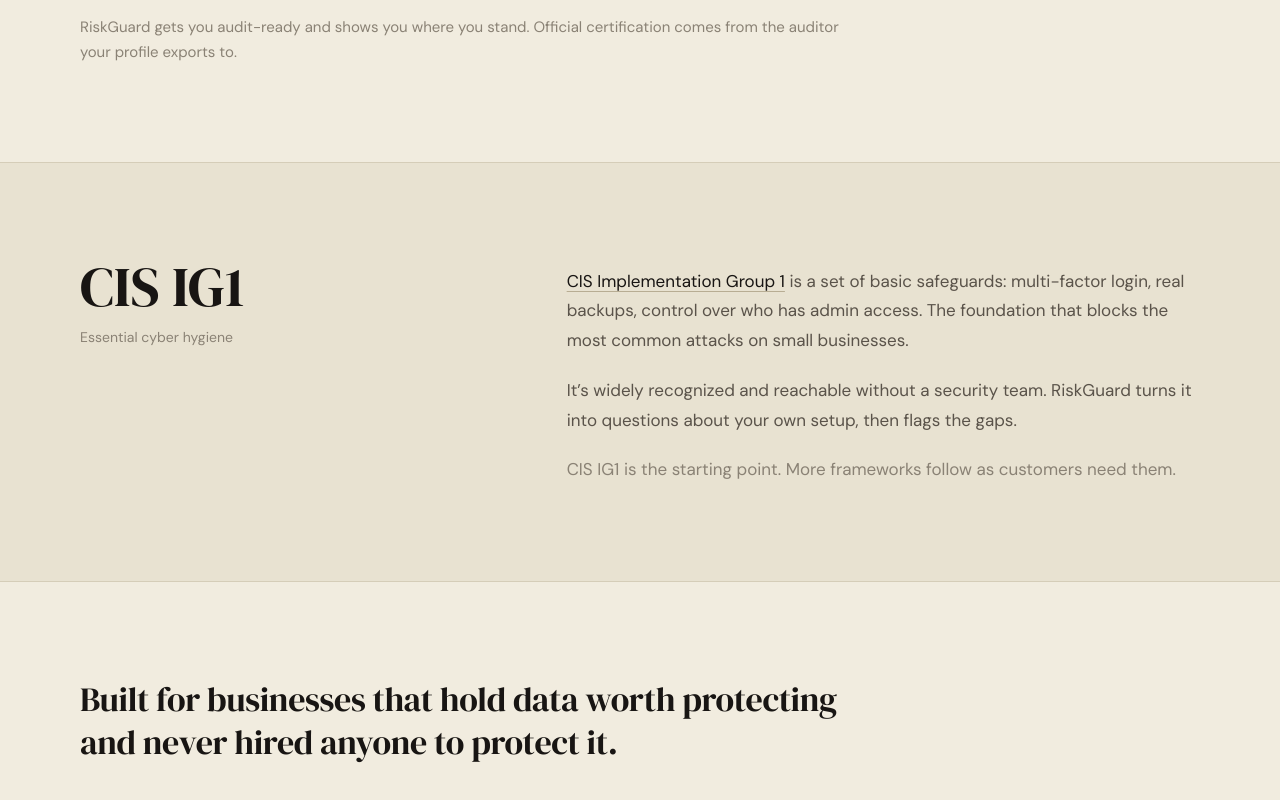
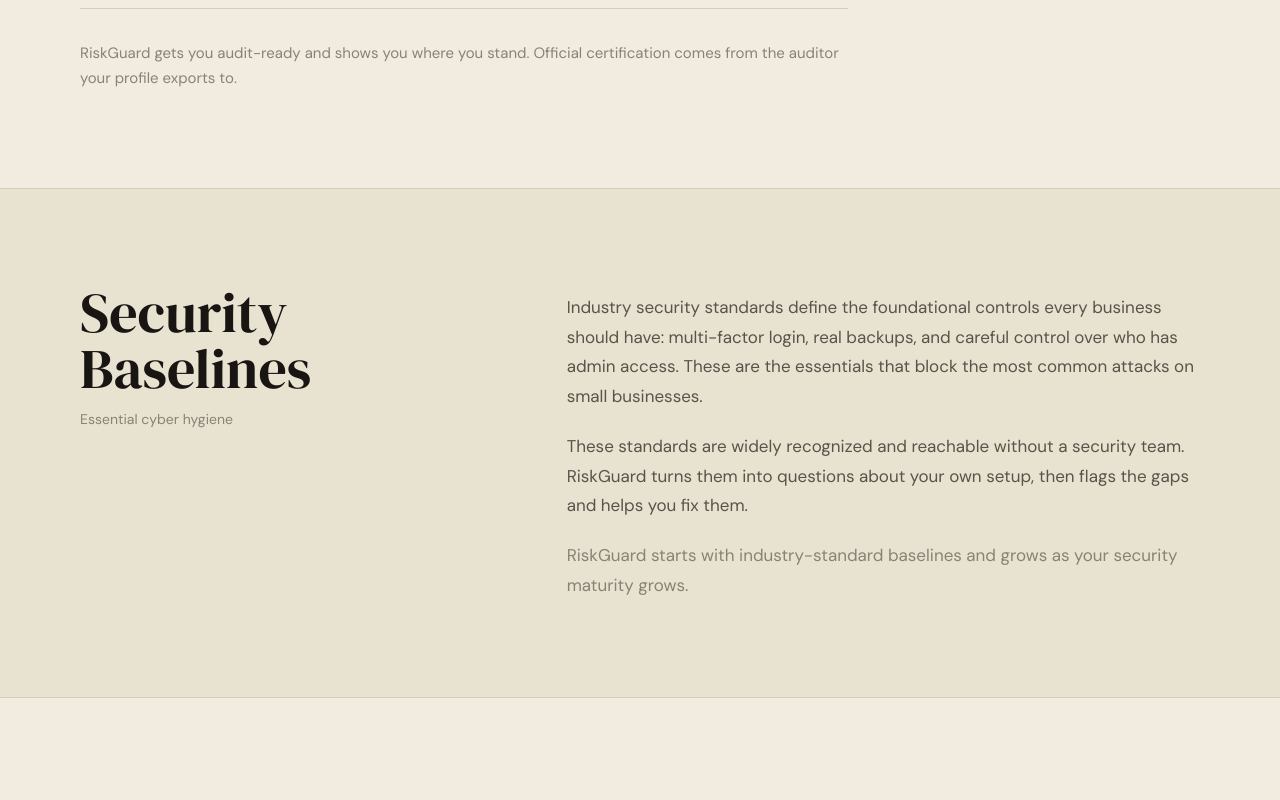
Before and after one commit to VaultPoint-Systems/VaultPointSystems-Website, a Next.js app: page /products/riskguard in a window 1280 px wide. Shown: the part 2643-3443 px from the top of the page. Built offline with nearby package versions, Linux system fonts and the light colour scheme.

Commit message:
Removed mentions of CSI IG1

```diff
--- a/app/page.tsx
+++ b/app/page.tsx
@@ -41,11 +41,11 @@
                 Meet <span className="text-[var(--color-accent)]">RiskGuard</span>.
               </h2>
               <p className="mt-5 text-[16px] leading-[1.7] text-[var(--color-ink-dim)] max-w-md">
-                RiskGuard checks your business against CIS IG1 and gives you a
+                RiskGuard checks your business against industry security standards and gives you a
                 clear list of what to fix. No consultant, no months of waiting.
               </p>
               <p className="mt-4 text-[14px] text-[var(--color-ink-mute)]">
-                Starting with CIS IG1 essential cyber hygiene, with more to come.
+                Starting with essential security baselines, with more to come.
               </p>
               <div className="mt-7 flex flex-wrap items-center gap-3">
                 <ButtonPrimary href="/products/riskguard">See how it works &rarr;</ButtonPrimary>
--- a/app/products/riskguard/page.tsx
+++ b/app/products/riskguard/page.tsx
@@ -5,14 +5,14 @@
 export const metadata: Metadata = {
   title: "RiskGuard — VaultPoint Systems",
   description:
-    "RiskGuard checks your business against CIS IG1 and gives you a clear list of what to fix. Self-serve, AI-assisted, built for teams without a security person.",
+    "RiskGuard checks your business against industry security standards and gives you a clear list of what to fix. Self-serve, AI-assisted, built for teams without a security person.",
 };
 
 const STEPS = [
   {
     n: "1",
-    title: "Start with CIS IG1",
-    body: "RiskGuard measures you against CIS IG1, the essential security baseline.",
+    title: "Start with Security Baselines",
+    body: "RiskGuard measures you against industry standards, the essential security baselines.",
   },
   {
     n: "2",
@@ -139,36 +139,23 @@
         </Container>
       </section>
 
-      {/* What CIS IG1 is */}
+      {/* What Security Standards Are */}
       <section className="border-b border-[var(--color-rule)] bg-[var(--color-bg-2)]">
         <Container className="py-20 lg:py-24">
           <div className="grid lg:grid-cols-12 gap-x-12 gap-y-8 items-start">
             <div className="lg:col-span-5">
-              <h2 className="font-display text-[44px] sm:text-[56px] leading-none">CIS IG1</h2>
+              <h2 className="font-display text-[44px] sm:text-[56px] leading-none">Security Baselines</h2>
               <p className="mt-3 text-[14px] text-[var(--color-ink-mute)]">Essential cyber hygiene</p>
             </div>
             <div className="lg:col-span-7 space-y-5 text-[17px] leading-[1.75] text-[var(--color-ink-dim)] max-w-2xl lg:pt-2">
               <p>
-                <a
-                  href="https://www.cisecurity.org/controls/implementation-groups/ig1"
-                  target="_blank"
-                  rel="noopener noreferrer"
-                  className="text-[var(--color-ink)] underline underline-offset-4 decoration-[var(--color-rule-strong)] hover:decoration-[var(--color-accent)] hover:text-[var(--color-accent)] transition-colors"
-                >
-                  CIS Implementation Group 1
-                </a>{" "}
-                is a set of basic safeguards: multi-factor login, real backups,
-                control over who has admin access. The foundation that blocks the
-                most common attacks on small businesses.
+                Industry security standards define the foundational controls every business should have: multi-factor login, real backups, and careful control over who has admin access. These are the essentials that block the most common attacks on small businesses.
               </p>
               <p>
-                It&rsquo;s widely recognized and reachable without a security
-                team. RiskGuard turns it into questions about your own setup, then
-                flags the gaps.
+                These standards are widely recognized and reachable without a security team. RiskGuard turns them into questions about your own setup, then flags the gaps and helps you fix them.
               </p>
               <p className="text-[var(--color-ink-mute)]">
-                CIS IG1 is the starting point. More frameworks follow as customers
-                need them.
+                RiskGuard starts with industry-standard baselines and grows as your security maturity grows.
               </p>
             </div>
           </div>
```
